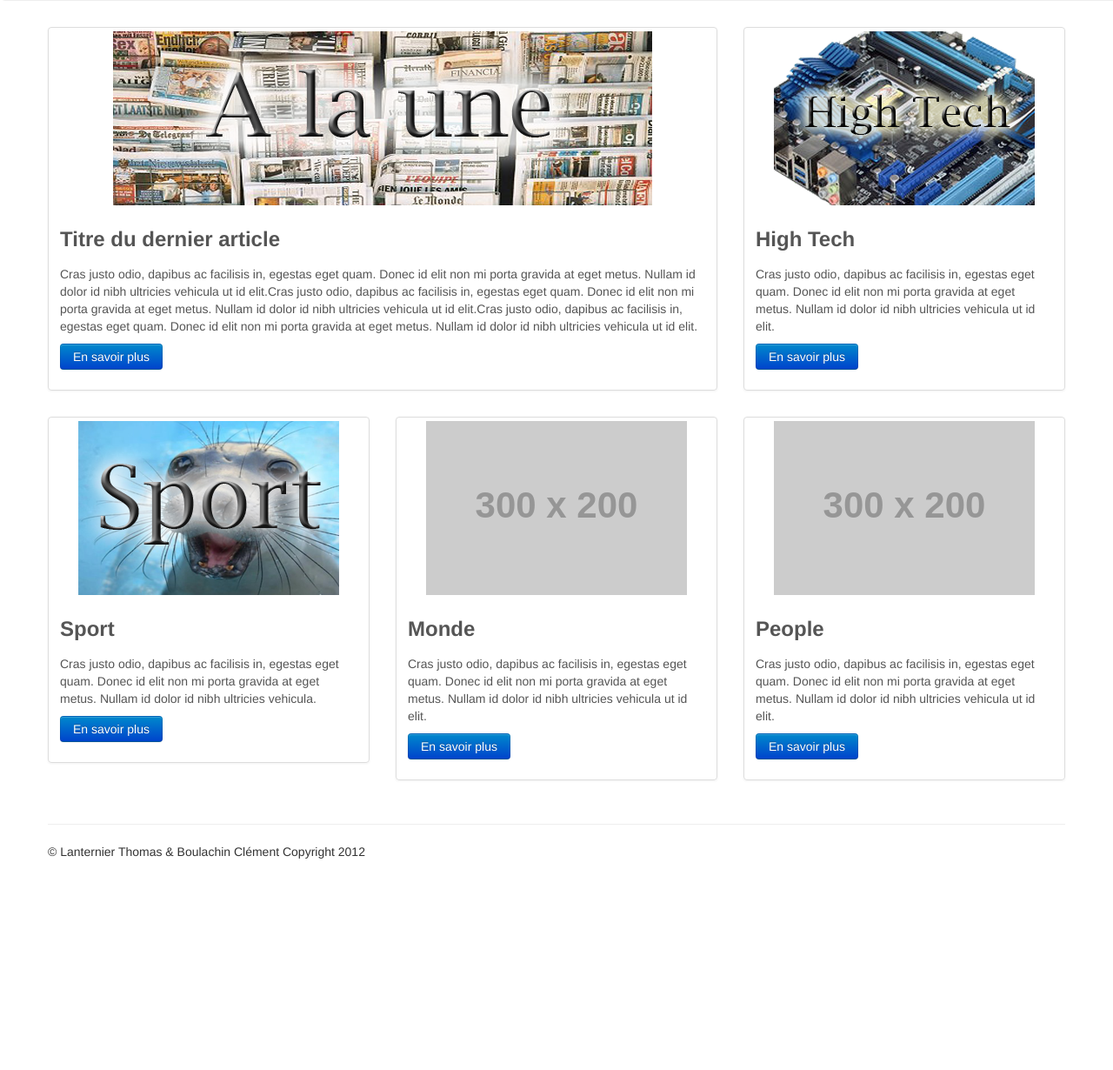
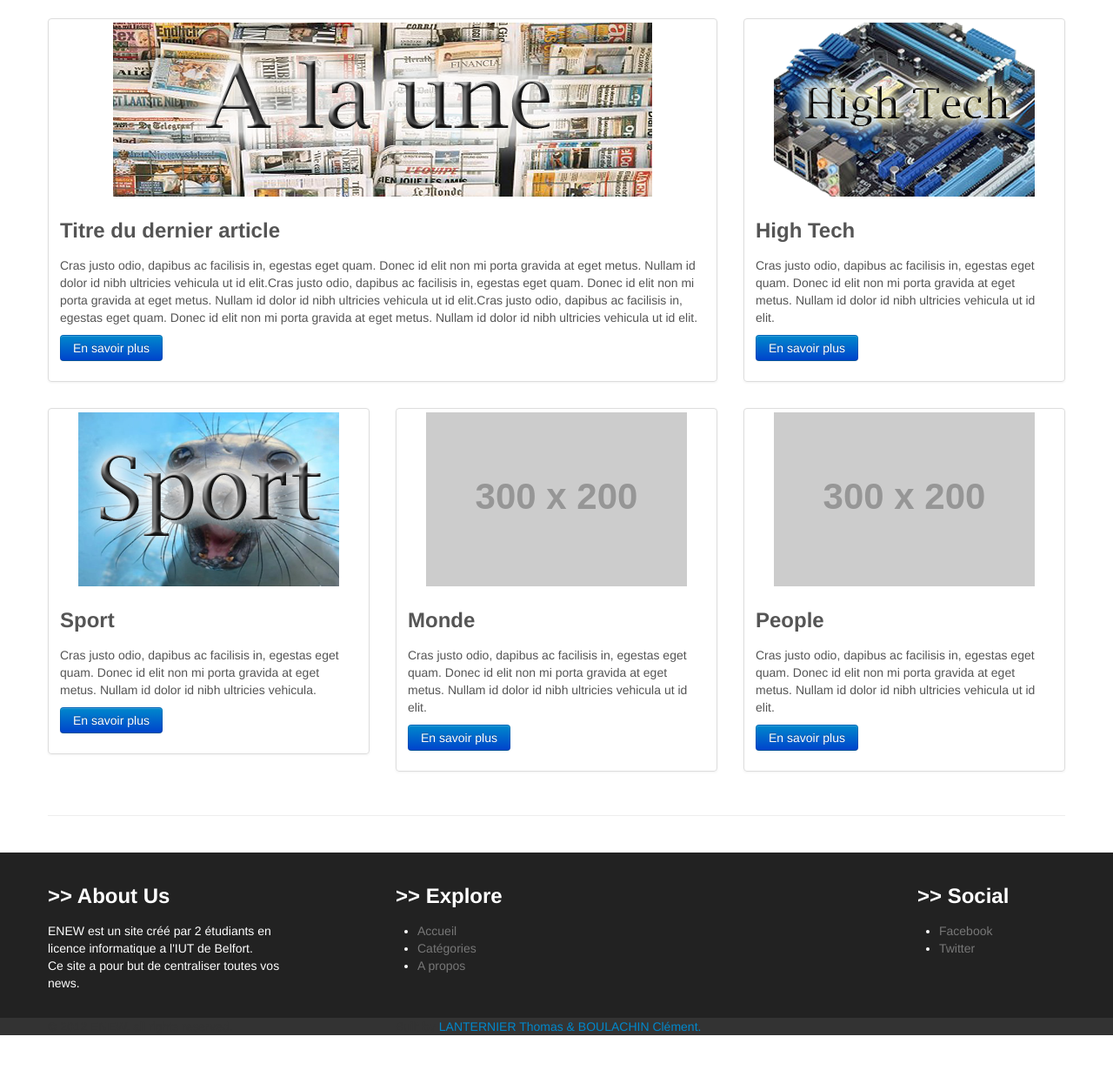
Before and after one commit to Couc/Projet-Web, a PHP site: page / in a window 1280 px wide; the page is wider, and only the part inside the window is pictured. Shown: the part 497-1727 px from the top of that part at 87% size. Before the commit the page ends 1484 px from the top of that part, so only its background shows below. Run offline with PHP 8.4, Linux system fonts and the light colour scheme; grey boxes labelled with a size stand in for pictures from a placeholder-image service; some libraries are stand-ins or nearby versions.

Commit message:
refonte page d'accueil

```diff
--- /dev/null
+++ b/css/style.css
@@ -0,0 +1,38 @@
+
+.hero-unit{
+
+margin-top:-10px;
+width:100%;
+background: #3399cc url(../img/gradient-bg.png) repeat-y left;
+-o-background-size: 100% 100%;
+-moz-background-size: 100% 100%;
+-webkit-background-size: 100% 100%;
+background-size: 100% 100%;
+
+}
+
+.hero-unit h1{
+
+	margin-left:-40px;
+	color:white;
+}
+
+.hero-unit p a {
+
+	margin-top:20px;
+	margin-left:-40px;
+}
+.image-hero{
+
+	float:left;
+	position:absolute;
+	width:600px;
+	right:0;
+}
+
+footer{
+	height:300px;
+	background-color:#111111;
+	color:white;
+	opacity:0.8;
+}
--- a/index.php
+++ b/index.php
@@ -12,6 +12,7 @@ include ('php/_A8s2f9g714ef.php');
 
     <!-- Le styles -->
     <link href="css/bootstrap.css" rel="stylesheet">
+    <link href="css/style.css" rel="stylesheet">
 
     <style type="text/css">
       body {
@@ -31,52 +32,46 @@ include ('php/_A8s2f9g714ef.php');
 
   <body>
 
-    <div class="navbar navbar-fixed-top">
+    <div class="navbar navbar-inverse navbar-fixed-top">
+
       <div class="navbar-inner">
+
         <div class="container">
+
           <a class="btn btn-navbar" data-toggle="collapse" data-target=".nav-collapse">
             <span class="icon-bar"></span>
             <span class="icon-bar"></span>
             <span class="icon-bar"></span>
           </a>
+
           <a class="brand" href="#"><img src="img/logo blanc.png" alt=""/></a>
+
           <div class="nav-collapse collapse">
             <ul class="nav">
-              <li class="active"><a href="index.php">Home</a></li>
-              <li><a href="#about">About</a></li>
+              <li class="active"><a href="index.php">Accueil</a></li>
+              <li><a href="#about">Catégorie</a></li>
+              <li><a href="#contact">A propos</a></li>
               <li><a href="#contact">Contact</a></li>
-              <li class="dropdown">
-                <a href="#" class="dropdown-toggle" data-toggle="dropdown">Dropdown <b class="caret"></b></a>
-                <ul class="dropdown-menu">
-                  <li><a href="#">Action</a></li>
-                  <li><a href="#">Another action</a></li>
-                  <li><a href="#">Something else here</a></li>
-                  <li class="divider"></li>
-                  <li class="nav-header">Nav header</li>
-                  <li><a href="#">Separated link</a></li>
-                  <li><a href="#">One more separated link</a></li>
-                </ul>
-              </li>
             </ul>
-            <form class="navbar-form pull-right">
-              <input class="span2" type="text" placeholder="Email">
-              <input class="span2" type="password" placeholder="Password">
-              <button type="submit" class="btn">Sign in</button>
-            </form>
-          </div><!--/.nav-collapse -->
+            <ul class="nav pull-right">
+              <a href="#" class="btn btn-primary"><i class="icon-user icon-white"></i>  Se connecter</a>
+
+            </ul>
+           </div><!--/.nav-collapse -->
+
         </div>
       </div>
     </div>
 
-	  <div class="hero-unit hidden-phone" style="width:100%;">
+	  <div class="hero-unit hidden-phone">
 	  	<div class="container">
 
 		  		<div class="texte" style="float:left;">
-		        <h1 style="margin-left:-40px;">Incroyablement simple<br> et intuitif,<br>toutes vos news<br> à portée de clic</h1>
+		        <h1>Incroyablement simple<br> et intuitif,<br>toutes vos news<br> à portée de clic</h1>
 
-		        <p><a class="btn btn-primary btn-large" style="margin-top:20px;margin-left:-40px;">Learn more &raquo;</a></p>
+		        <p><a class="btn btn-primary btn-large">S'inscrire &raquo;</a></p>
 		        </div>
-		        <div class="image hidden-phone hidden-tablet" style="float:left;position:absolute;width:600px;right:0;">
+		        <div class="image-hero hidden-phone hidden-tablet">
 		        	<img src="img/visual1.png" alt="image" style="opacity: 0.7;"/>
 		        </div>
 
@@ -145,13 +140,88 @@ include ('php/_A8s2f9g714ef.php');
 
       <hr>
 
+    </div> <!-- /container -->
+	<div id="extra" style="background-color:#222;border-top:1px solid;color:white;padding:20px;margin-top:20px;">
 
-      <footer>
-        <p>&copy; Lanternier Thomas & Boulachin Clément Copyright 2012</p>
-      </footer>
+	<div class="inner">
 
-    </div> <!-- /container -->
+		<div class="container">
 
+			<div class="row-fluid">
+
+				<div class="span3">
+
+					<h3><span class="slash">>></span></span> About Us</h3>
+
+					<p>ENEW est un site créé par 2 étudiants en licence informatique a l'IUT de Belfort.<br>Ce site a pour but de centraliser toutes vos news.</p>
+
+				</div> <!-- /span4 -->
+
+
+				<div class="span3 offset1">
+
+					<h3><span class="slash">>></span> Explore</h3>
+
+					<ul class="footer-links clearfix">
+						<li><a href="/" style="text-decoration: none;color:#777;list-style:none;">Accueil</a></li>
+                        <li><a href="/themes" style="text-decoration: none;color:#777;list-style:none;">Catégories</a></li>
+                        <li><a href="/faq" style="text-decoration: none;color:#777;list-style:none;">A propos</a></li>
+
+                    </ul>
+
+				</div> <!-- /span3 -->
+
+
+				<div class="span3">
+
+
+				</div> <!-- /span3 -->
+
+
+				<div class="span2">
+
+					<h3><span class="slash">>></span> Social</h3>
+
+					<ul class="footer-links clearfix">
+                        <li><a href="http://facebook.com/" style="text-decoration: none;color:#777;list-style:none;">Facebook</a></li>
+                        <li><a href="http://twitter.com/" style="text-decoration: none;color:#777;list-style:none;">Twitter</a></li>
+                    </ul>
+
+				</div> <!-- /span3 -->
+
+
+
+			</div> <!-- /row -->
+
+		</div> <!-- /container -->
+
+	</div> <!-- /inner -->
+
+</div> <!-- /#extra -->
+
+
+
+<div id="footer" style="background-color: #333;">
+
+	<div class="inner">
+
+		<div class="container">
+
+			<div class="row">
+				<div id="footer-copyright" class="span4">
+					&copy; 2012 ENEW, all rights reserved.
+				</div> <!-- /span4 -->
+
+				<div id="footer-terms" class="span8">
+					Built by <a href="javascript:;">LANTERNIER Thomas & BOULACHIN Clément.</a>
+				</div> <!-- /span8 -->
+			</div> <!-- /row -->
+
+		</div> <!-- /container -->
+
+	</div> <!-- /inner -->
+
+</div> <!-- /#footer -->
     <!-- Le javascript
     ================================================== -->
     <!-- Placed at the end of the document so the pages load faster -->
```
Also changed, not shown: img/gradient-bg.png (added), img/visual1.png (added).
